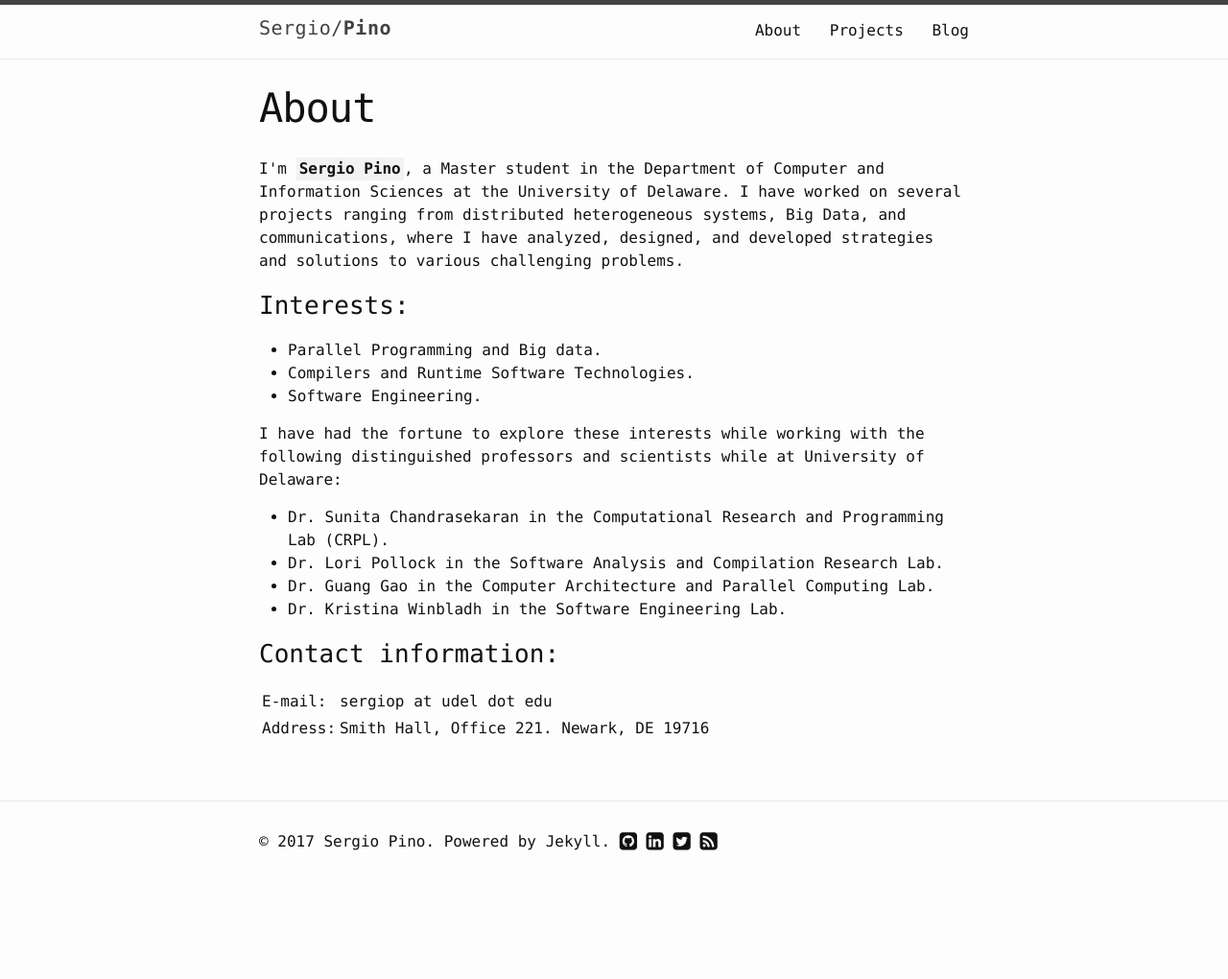
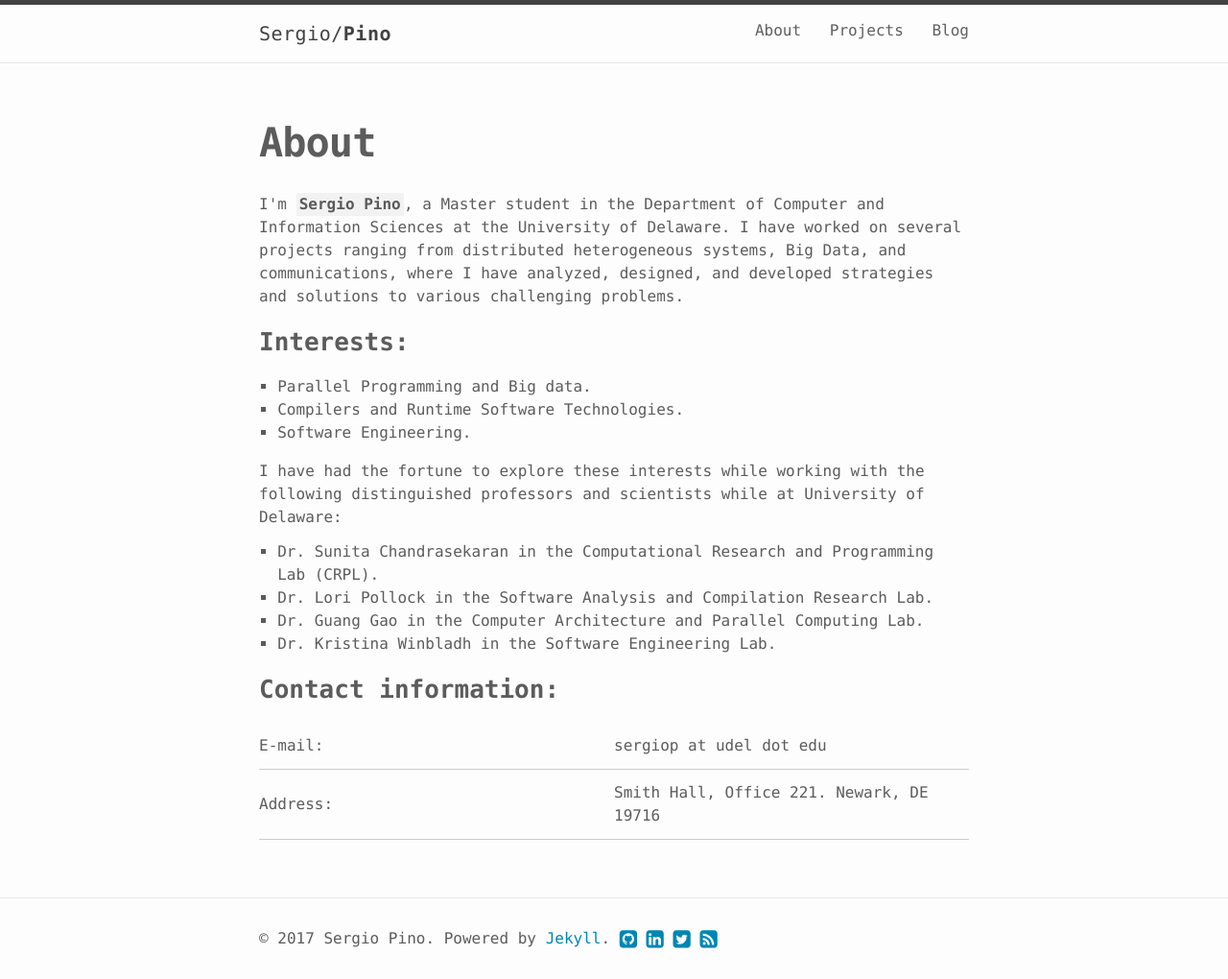
Before and after one commit to spino327/spino327.github.io, a Jekyll site: the page built from about.md, in a window 1280 px wide. Shown: the whole page at 96% size. Built offline with Jekyll 4.4.1, drawn with Linux system fonts in a browser that asks for light colours; before the commit the page ends 919 px from its top, so only the background shows below that.

Commit message:
more changes

```diff
--- a/_includes/icon-github.html
+++ /dev/null
@@ -1 +0,0 @@
-<a href="https://github.com/{{ include.username }}"><span class="icon icon--github">{% include icon-github.svg %}</span><span class="username">{{ include.username }}</span></a>
--- a/_includes/icon-twitter.html
+++ /dev/null
@@ -1 +0,0 @@
-<a href="https://twitter.com/{{ include.username }}"><span class="icon icon--twitter">{% include icon-twitter.svg %}</span><span class="username">{{ include.username }}</span></a>
--- a/_sass/minima.scss
+++ b/_sass/minima.scss
@@ -1,61 +1,14 @@
 @charset "utf-8";
-
-// Define defaults for each variable.
-
-//$base-font-family: "Helvetica Neue", Helvetica, Arial, sans-serif !default;
-$base-font-family: consolas, monaco, courier, "courier new", fixed-width;
-$base-font-size:   16px !default;
-$base-font-weight: 400 !default;
-$small-font-size:  $base-font-size * 0.875 !default;
-$base-line-height: 1.5 !default;
-
-$spacing-unit:     30px !default;
-
-// Colors
-$text-color:       #111 !default;
-$background-color: #fdfdfd !default;
-$brand-color:      #111 !default; // #2a7ae2
-
-$grey-color:       #828282 !default;
-$grey-color-light: lighten($grey-color, 40%) !default;
-$grey-color-dark:  darken($grey-color, 25%) !default;
-
-$white-color: #fff;
-$black-color: #000;
-$blue-color: #0086B3;
-$dark-gray-color: #333;
-$medium-gray-color: #999;
-$light-gray-color: #ccc;
-
-
-// Width of the content area
-$content-width:    800px !default;
-
-$on-palm:          600px !default;
-$on-laptop:        800px !default;
-
-// Use media queries like this:
-// @include media-query($on-palm) {
-//   .wrapper {
-//     padding-right: $spacing-unit / 2;
-//     padding-left: $spacing-unit / 2;
-//   }
-// }
-@mixin media-query($device) {
-  @media screen and (max-width: $device) {
-    @content;
-  }
-}
-
-@mixin relative-font-size($ratio) {
-  font-size: $base-font-size * $ratio;
-}
 
 // Import partials.
 @import
   "bourbon/bourbon",
   "font-awesome/font-awesome",
+  "minima/variables",
+  "minima/mixins",
   "minima/base",
   "minima/layout",
-  "minima/syntax-highlighting"
+  "minima/syntax-highlighting",
+  "minima/tables",
+  "minima/typography"
 ;
--- a/_sass/minima/_layout.scss
+++ b/_sass/minima/_layout.scss
@@ -198,6 +198,31 @@
   }
 }
 
+.post-item {
+  margin-bottom: 0.2em;
+  display: block;
+
+//  a {
+//    color: $action-color;
+//    font-weight: bold;
+//  }
+
+  .article-title {
+    display: inline-block;
+    width: 85%;
+    //border-bottom: 1px dashed lighten($light-gray-color, 10%);
+  }
+
+//  .date-label {
+//    //border: 1px solid lighten($light-gray-color, 10%);
+//    padding: 0 0.2em;
+//    margin-left: 1em;
+//    margin-top: 2px;
+//    @extend .pull-right;
+//  }
+}
+
+
 .post-meta {
   font-size: $small-font-size;
   color: $grey-color;
@@ -205,7 +230,7 @@
 
 .post-link {
   display: block;
-  @include relative-font-size(1.5);
+  @include relative-font-size(1.1);
 }
 
 
@@ -284,3 +309,57 @@
     padding-bottom: 0;
   }
 }
+
+.video-container {
+	position:relative;
+	padding-bottom:56.25%;
+	padding-top:30px;
+	height:0;
+	overflow:hidden;
+
+  iframe,
+  object,
+  embed {
+    position:absolute;
+  	top:0;
+  	left:0;
+  	width:100%;
+  	height:100%;
+  }
+}
+
+.divider {
+  border-top: 0.2em solid lighten($light-gray-color, 13%);
+  margin-bottom: $base-spacing * 2;
+  margin-top: $base-spacing * 2;
+}
+
+// This applies from 0px to 600px
+@media (max-width: 600px) {
+  .date-label {
+    float: left !important;
+    border: 0 !important;
+    margin-left: -2px !important;
+    margin-top: 2px;
+    margin-right: 1em;
+  }
+
+  .post-item {
+    border: 1px solid lighten($light-gray-color, 10%);
+    padding: 0 0.5em;
+    background: lighten($light-gray-color, 15%);
+  }
+
+  .article-title {
+    border-bottom: none !important;
+  }
+
+  .post-link {
+    &:hover,
+    &:focus,
+    &:active {
+      border-bottom: 2px solid transparent;
+      color: $blue-color;
+    }
+  }
+}
--- /dev/null
+++ b/_sass/minima/_mixins.scss
@@ -0,0 +1,17 @@
+// Use media queries like this:
+// @include media-query($on-palm) {
+//   .wrapper {
+//     padding-right: $spacing-unit / 2;
+//     padding-left: $spacing-unit / 2;
+//   }
+// }
+
+@mixin media-query($device) {
+  @media screen and (max-width: $device) {
+    @content;
+  }
+}
+
+@mixin relative-font-size($ratio) {
+  font-size: $base-font-size * $ratio;
+}
--- a/_sass/minima/_syntax-highlighting.scss
+++ b/_sass/minima/_syntax-highlighting.scss
@@ -2,11 +2,42 @@
  * Syntax highlighting styles
  */
 .highlight {
-  background: #fff;
-  @extend %vertical-rhythm;
+//  background: #fff;
+//  @extend %vertical-rhythm;
+//
+//  .highlighter-rouge & {
+//    background: #eef;
+//  }
+  margin: $base-spacing 0;
+  padding: 0;
+  box-shadow: 0px 0px 2px rgba($black-color, .1);
 
-  .highlighter-rouge & {
-    background: #eef;
+  .highlighter-rouge &, &, .hll, pre, code {
+    background-color: lighten($light-gray-color, 13%) !important;
+  }
+
+  pre {
+    margin: 0;
+    padding: $base-spacing;
+    white-space: pre;
+    line-height: 23px;
+    overflow-x: auto;
+    margin-bottom: 0;
+    word-break: inherit;
+    word-wrap: inherit;
+
+    &, code {
+      color: $base-font-color;
+    }
+
+    code {
+      white-space: pre;
+      padding: 0 !important;
+
+      * {
+        white-space: nowrap; // this sets all children inside to nowrap
+      }
+    }
   }
 
   .c     { color: #998; font-style: italic } // Comment
--- /dev/null
+++ b/_sass/minima/_tables.scss
@@ -0,0 +1,25 @@
+table {
+  border-collapse: collapse;
+  font-feature-settings: "kern", "liga", "tnum";
+  margin: $small-spacing 0;
+  table-layout: fixed;
+  width: 100%;
+}
+
+th {
+  border-bottom: 1px solid shade($base-border-color, 25%);
+  font-weight: 600;
+  padding: $small-spacing 0;
+  text-align: left;
+}
+
+td {
+  border-bottom: $base-border;
+  padding: $small-spacing 0;
+}
+
+tr,
+td,
+th {
+  vertical-align: middle;
+}
--- /dev/null
+++ b/_sass/minima/_typography.scss
@@ -0,0 +1,132 @@
+body {
+  color: $base-font-color;
+  font-family: $base-font-family;
+  //font-feature-settings: "kern", "liga", "pnum";
+  font-size: $base-font-size;
+  line-height: $base-line-height;
+}
+
+h1,
+h2,
+h3,
+h4,
+h5,
+h6 {
+  font-family: $heading-font-family;
+  font-size: $base-font-size;
+  line-height: $heading-line-height;
+  margin: $small-spacing 0 $small-spacing 0;
+  font-weight: 700;
+}
+
+h1 {
+  font-size: rem(30);
+}
+
+h2 {
+  font-size: rem(26);
+}
+
+h3 {
+  font-size: rem(24);
+}
+
+h4 {
+  font-size: rem(20);
+}
+
+h5,
+h6 {
+  font-size: rem(16);
+}
+
+p {
+  margin: 0 0 $small-spacing;
+
+  &.lead {
+    font-size: rem(22);
+    font-weight: 300;
+  }
+}
+
+a {
+  color: $action-color;
+  text-decoration: none;
+  transition: color $base-duration $base-timing;
+
+  &:active,
+  &:focus,
+  &:hover {
+    color: shade($action-color, 25%);
+  }
+}
+
+hr {
+  border-bottom: $base-border;
+  border-left: 0;
+  border-right: 0;
+  border-top: 0;
+  margin: $base-spacing 0;
+}
+
+img,
+picture {
+  margin: 0;
+  max-width: 100%;
+}
+
+blockquote {
+  padding: 0 0 0 $base-spacing;
+  margin: $base-spacing 0;
+  color: $dark-gray-color;
+  line-height: 1.8;
+  border-left: $small-spacing solid $light-gray-color;
+  background-color: lighten($light-gray-color, 15%)
+}
+
+code {
+  background: none;
+  border-radius: 0;
+  border: none;
+  font-family: monospace;
+  font-size: 1em;
+  margin: 0;
+  padding: 0 5px;
+  background-color: lighten($light-gray-color, 13%);
+}
+
+pre {
+  -webkit-overflow-scrolling: touch;
+  font-family: monospace;
+  font-size: 1em;
+  margin: 0;
+  padding: 5px 10px !important;
+  overflow: auto;
+  max-height: 60em;
+  white-space: pre;
+  border: 1px solid $light-gray-color;
+
+  code {
+    line-height: 1.75em;
+    padding: 0 !important;
+  }
+}
+
+strong {
+  font-weight: bold;
+}
+
+em {
+  font-style: italic;
+}
+
+ul,
+ol,
+dl {
+    margin-top: 0;
+    margin-left: 1.2em;
+    margin-bottom: 1rem;
+    list-style-type: square;
+    list-style-position: outside;
+    list-style-image: none;
+}
--- /dev/null
+++ b/_sass/minima/_variables.scss
@@ -0,0 +1,58 @@
+// Define defaults for each variable.
+
+// Fonts
+//$base-font-family: "Helvetica Neue", Helvetica, Arial, sans-serif !default;
+$base-font-family: consolas, monaco, courier, "courier new", fixed-width;
+$heading-font-family: $base-font-family;
+$base-font-size:   1em !default;
+$base-font-weight: 400 !default;
+$small-font-size:  $base-font-size * 0.875 !default;
+
+// Line height
+$base-line-height: 1.5 !default;
+$heading-line-height: 1.2;
+
+// Spaces
+$spacing-unit:     30px !default;
+
+// Other Sizes
+$base-border-radius: .52em;
+$base-spacing: $base-line-height * 1em;
+$small-spacing: $base-spacing / 2;
+$base-z-index: 0;
+
+// Colors
+$text-color:       #5f5f5f !default; //111
+$background-color: #fdfdfd !default;
+$brand-color:      #2a7ae2 !default; // #2a7ae2
+
+$grey-color:       #828282 !default;
+$grey-color-light: lighten($grey-color, 40%) !default;
+$grey-color-dark:  darken($grey-color, 25%) !default;
+
+$white-color: #fff;
+$black-color: #000;
+$blue-color: #0086B3;
+$dark-gray-color: #333;
+$medium-gray-color: #999;
+$light-gray-color: #ccc;
+
+$primary-color: #000;
+$action-color: $blue-color;
+
+// Font Colors
+$base-font-color: rgba($dark-gray-color, .8);
+
+// Border
+$base-border-color: $light-gray-color;
+$base-border: 1px solid $base-border-color;
+
+// Width of the content area
+$content-width:    800px !default;
+
+$on-palm:          600px !default;
+$on-laptop:        800px !default;
+
+// Animations
+$base-duration: 150ms;
+$base-timing: ease;
--- a/about.md
+++ b/about.md
@@ -6,9 +6,7 @@ permalink: /about/
 
 <section class="intro">
   <div class="container">
-    <p class="lead">
-      I'm <strong class="author-name" itemprop="name">{{ site.author.name }}</strong>, a Master student in the Department of Computer and Information Sciences at the University of Delaware. I have worked on several projects ranging from distributed heterogeneous systems, Big Data, and communications, where I have analyzed, designed, and developed strategies and solutions to various challenging problems.
-    </p>
+    I'm <strong class="author-name" itemprop="name">{{ site.author.name }}</strong>, a Master student in the Department of Computer and Information Sciences at the University of Delaware. I have worked on several projects ranging from distributed heterogeneous systems, Big Data, and communications, where I have analyzed, designed, and developed strategies and solutions to various challenging problems.
   </div>
 </section>
 
```
Also changed, not shown: blog/index.md (+19 -24 lines), index.md (+0 -2 lines), _includes/icon-github.svg (deleted), _includes/icon-twitter.svg (deleted).
